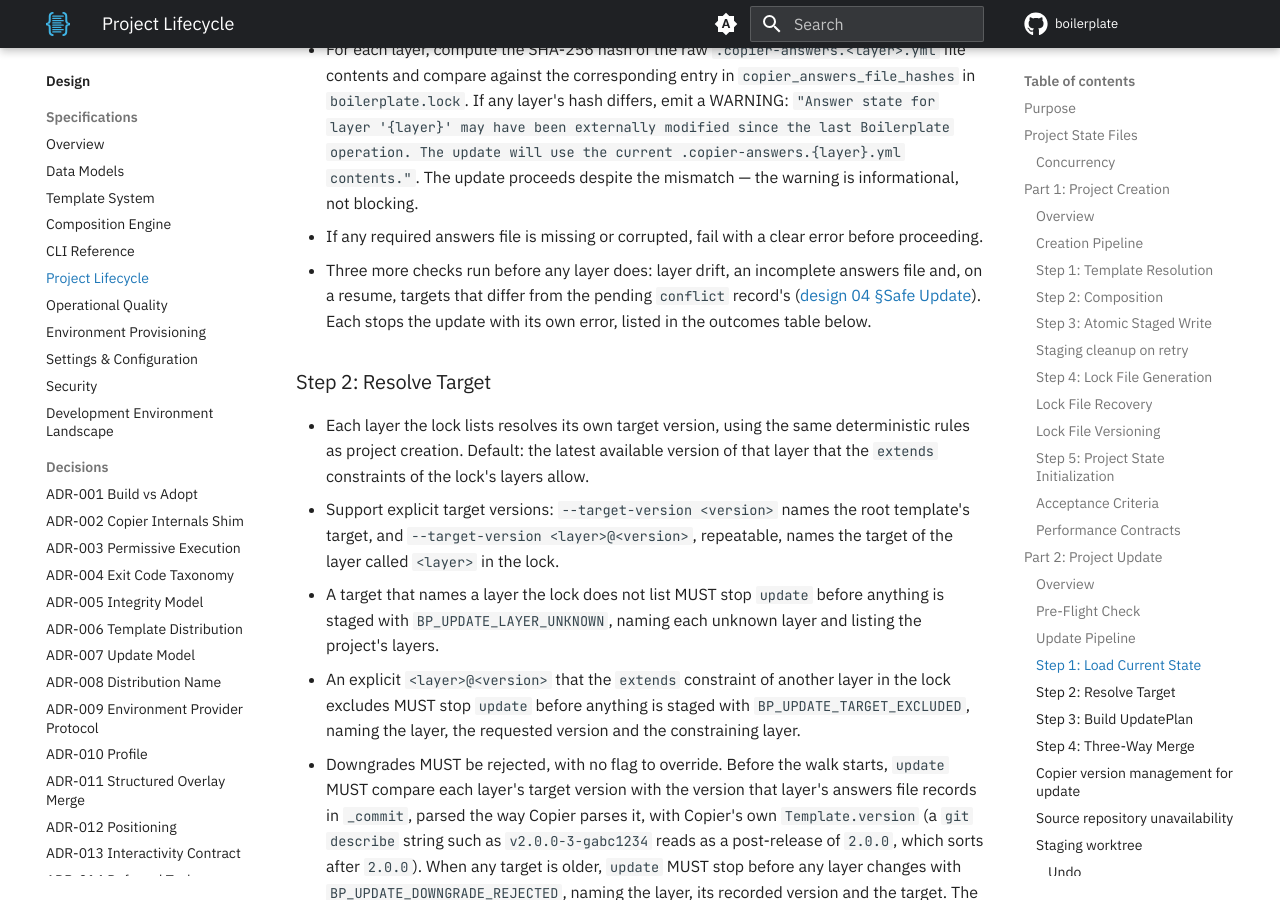
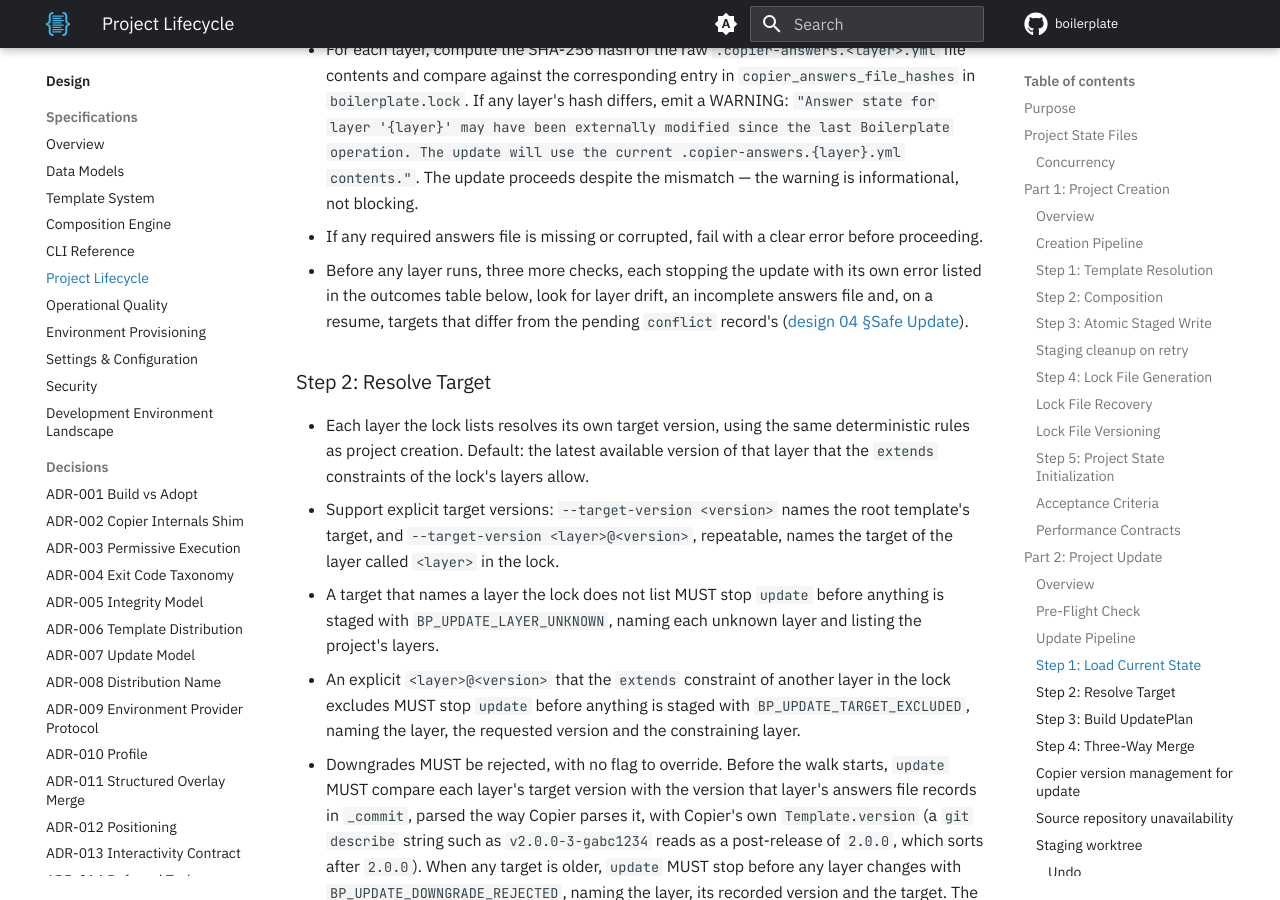
Before and after one commit to TheRealBillSiegler/boilerplate, an MkDocs documentation site: the page built from docs/design/06-project-lifecycle.md, in a window 1280 px wide and 900 px high, scrolled down 7264 px. Built offline with MkDocs 1.6.1 and Material for MkDocs 9.7.7, drawn with Linux system fonts in a browser that asks for light colours; a script that is not in the unit is left out; comment, search, counter and statistics services are not loaded; the version menu is left out.

Commit message:
docs(design): merge the pre-walk update checks into one sentence
Co-Authored-By: Claude Sonnet 5.5 <noreply@anthropic.com>

```diff
--- a/docs/design/06-project-lifecycle.md
+++ b/docs/design/06-project-lifecycle.md
@@ -176,7 +176,7 @@ When check 1 or check 4 fails, Boilerplate MUST fail immediately with `BP_UPDATE
 - Read each layer's `.copier-answers.<layer>.yml` to retrieve the answers used for the current project state. Each layer's answers file records the answers to its own and its ancestors' questions, the questions of its [scoped view](04-composition-engine.md#scoped-view); the walk passes each layer's `copier update` invocation the data [design 04 §Safe Update](04-composition-engine.md#safe-update) specifies.
 - For each layer, compute the SHA-256 hash of the raw `.copier-answers.<layer>.yml` file contents and compare against the corresponding entry in `copier_answers_file_hashes` in `boilerplate.lock`. If any layer's hash differs, emit a WARNING: `"Answer state for layer '{layer}' may have been externally modified since the last Boilerplate operation. The update will use the current .copier-answers.{layer}.yml contents."`. The update proceeds despite the mismatch — the warning is informational, not blocking.
 - If any required answers file is missing or corrupted, fail with a clear error before proceeding.
-- Three more checks run before any layer does: layer drift, an incomplete answers file and, on a resume, targets that differ from the pending `conflict` record's ([design 04 §Safe Update](04-composition-engine.md#safe-update)). Each stops the update with its own error, listed in the outcomes table below.
+- Before any layer runs, three more checks, each stopping the update with its own error listed in the outcomes table below, look for layer drift, an incomplete answers file and, on a resume, targets that differ from the pending `conflict` record's ([design 04 §Safe Update](04-composition-engine.md#safe-update)).
 
 ### Step 2: Resolve Target
 
```
